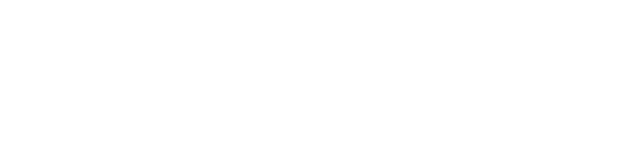
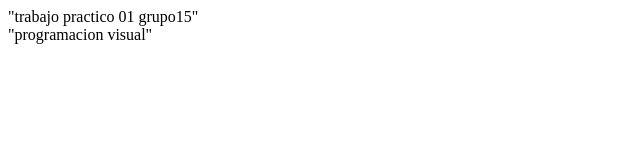
Before and after one commit to Lumyn1/TP01HTMLCSSGrupo15PV2026, a plain HTML site: page index.html in a window 1280 px wide. Shown: the whole page, without its empty margins (0-640 px from the left). Drawn offline with Linux system fonts and the light colour scheme.

Commit message:
titulo agregado al header

```diff
--- a/index.html
+++ b/index.html
@@ -7,12 +7,12 @@
 </head>
 <body>
     <main>
-       <header>
+       <header>  "trabajo practico 01 grupo15"
 
 
        </header>
 
-       <footer>
+       <footer> "programacion visual"
 
      </footer>
     </main>
```
